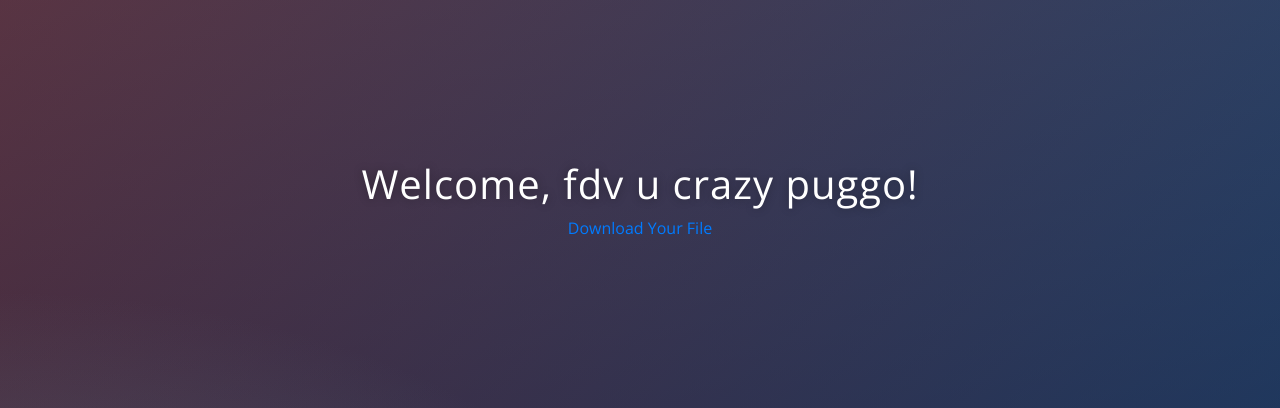
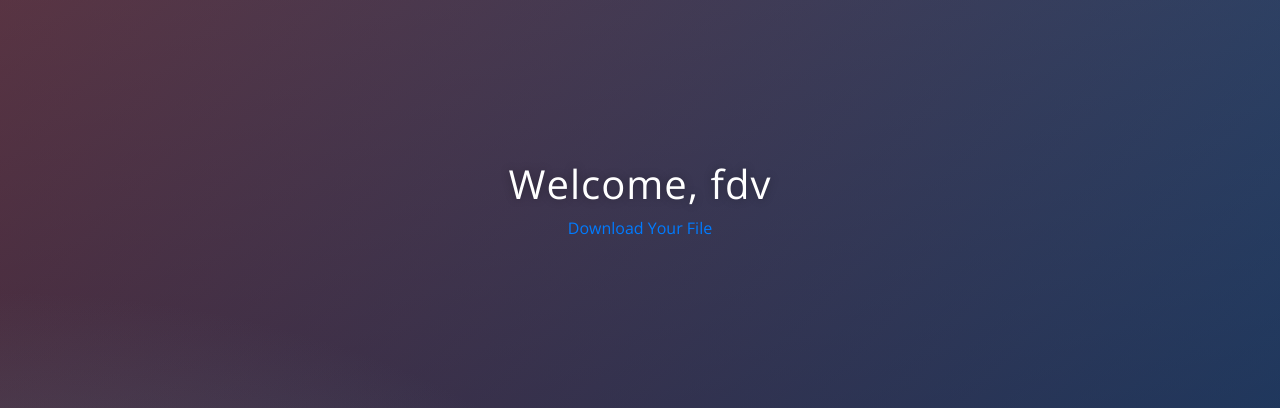
Before and after one commit to florian32/FlaskAuthentification, a Flask app: page /secrets in a window 1280 px wide. Shown: the part 56-464 px from the top of the page. Run offline with Flask 2, Linux system fonts and the light colour scheme; a user stored in the database is signed in; some libraries are stand-ins or nearby versions.

```diff
--- a/templates/secrets.html
+++ b/templates/secrets.html
@@ -2,7 +2,7 @@
 {% block content %}
 
 <div class="container">
-  <h1 class="title">Welcome, {{name}} u crazy puggo!</h1>
+  <h1 class="title">Welcome, {{name}}</h1>
   <a href="{{ url_for('download') }}" method="get">Download Your File</a>
 </div>
 {% endblock %}
```
